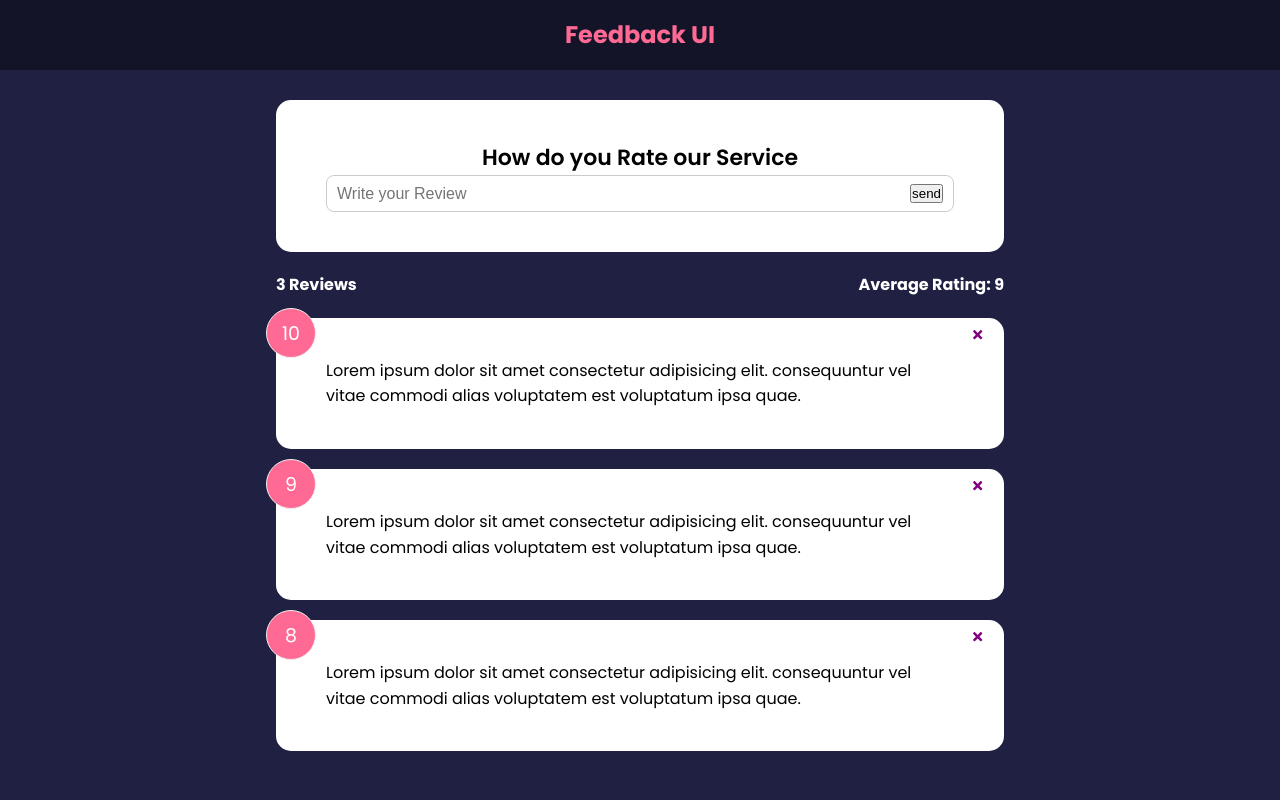
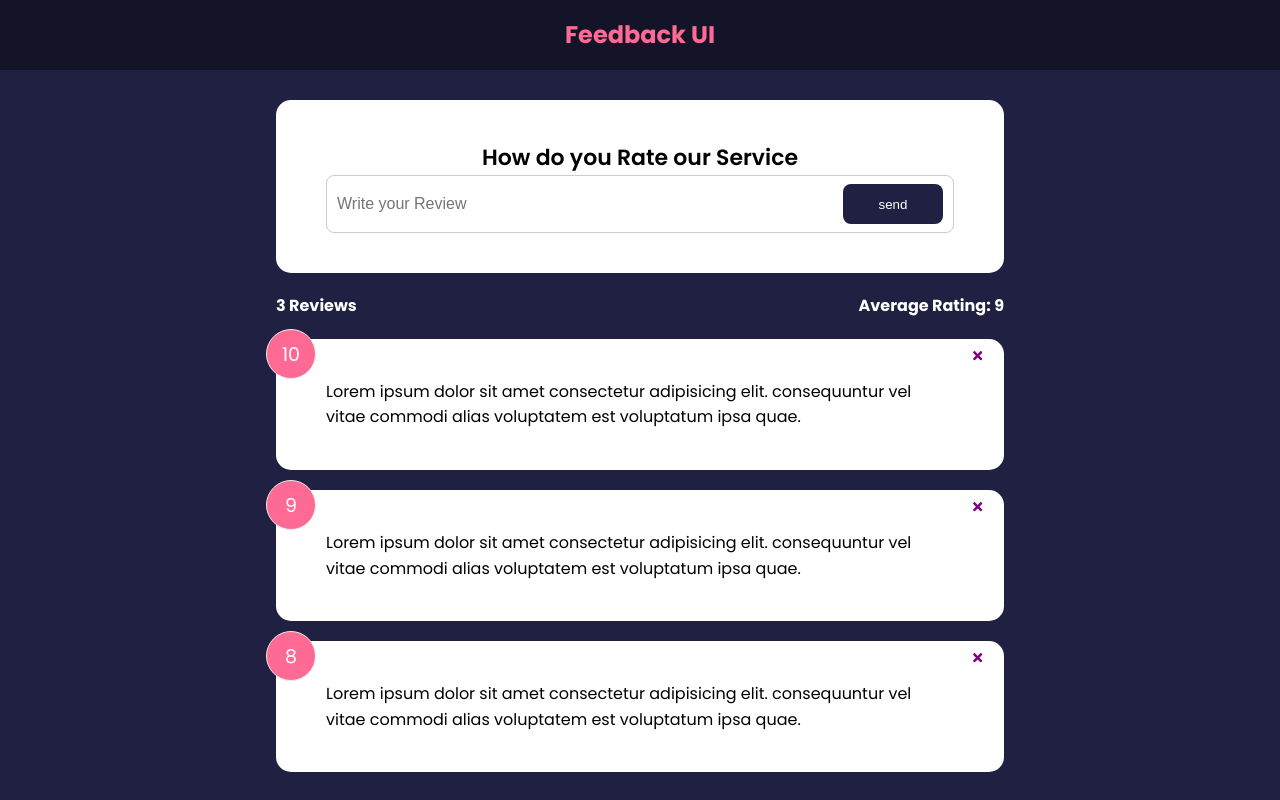
Before and after one commit to Harshak-1744/Feedback_UI, a React (Create React App) app: page / in a window 1280 px wide. Built offline with nearby package versions, Linux system fonts and the light colour scheme.

Commit message:
modified:   src/components/FeedbackForm.jsx 	modified:   src/components/shared/Button.jsx

```diff
--- a/src/components/FeedbackForm.jsx
+++ b/src/components/FeedbackForm.jsx
@@ -1,5 +1,6 @@
 import {useState} from 'react'
 import Card from './shared/Card'
+import Button from './shared/Button'
 
 export default function FeedbackForm() {
   const [text, setText] = useState('')
@@ -14,7 +15,7 @@
           <h2>How do you Rate our Service</h2>
           <div className='input-group'>
             <input onChange={handleTextChange} type='text' placeholder='Write your Review' value={text}/>
-            <button type='submit'>send</button>
+            <Button type='submit'>send</Button>
           </div>
         </form>
     </Card>
--- a/src/components/shared/Button.jsx
+++ b/src/components/shared/Button.jsx
@@ -0,0 +1,25 @@
+import PropTypes from 'prop-types'
+
+function Button({children, version, type, isDisabled}) {
+  return (
+    <button type={type} disabled={isDisabled} className={`btn btn-${version}`}>
+        {children}
+
+    </button>
+  )
+}
+
+Button.defaultProps = {
+    version: 'primary',
+    type: 'button',
+    isDisabled: false
+}
+
+Button.propTypes = {
+    children: PropTypes.node.isRequired,
+    version: PropTypes.string,
+    type: PropTypes.string,
+    isDisabled: PropTypes.bool
+}
+
+export default Button
```
